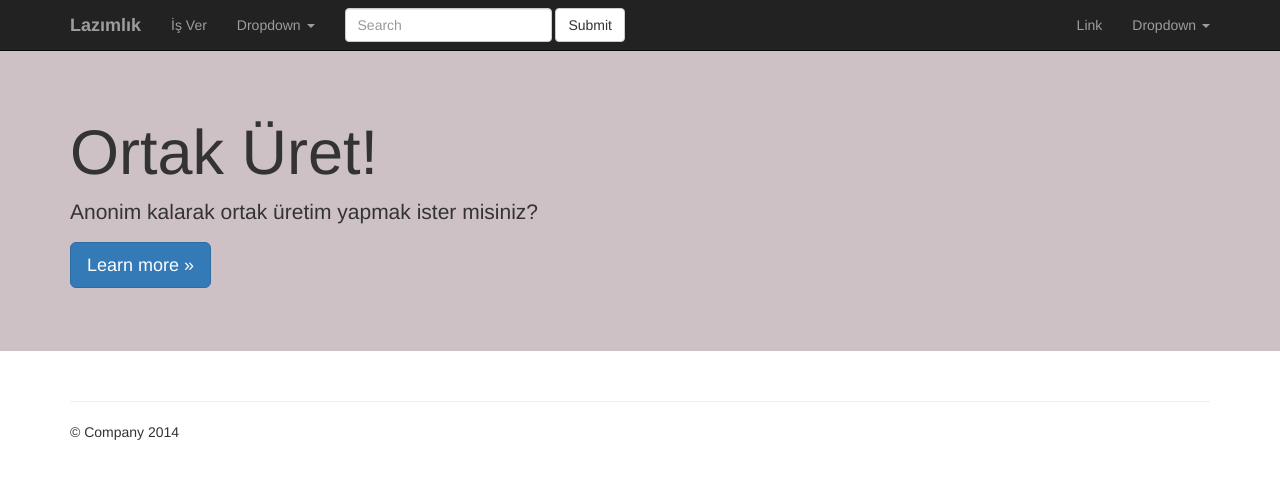
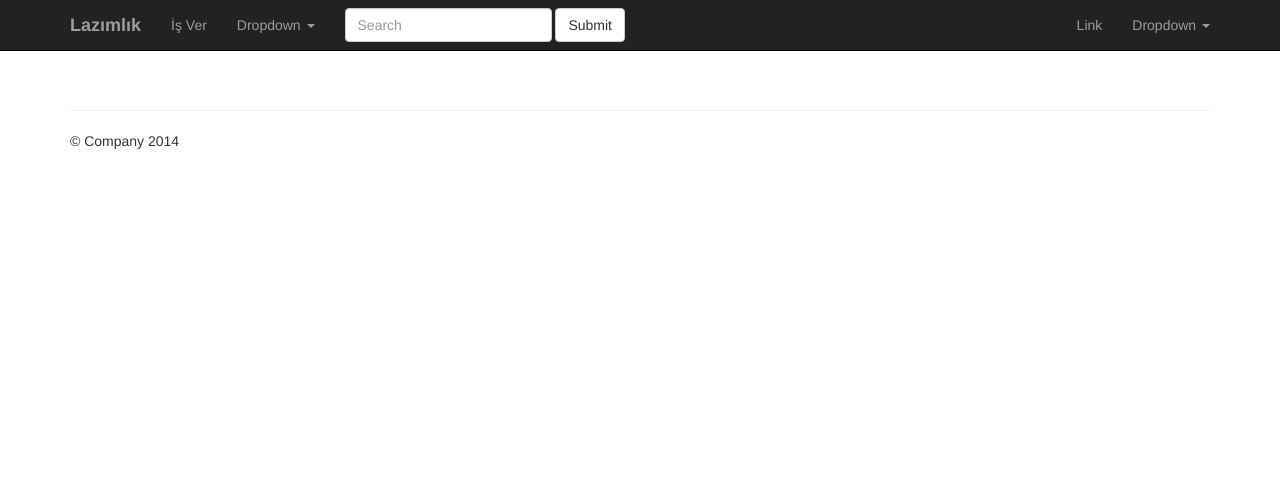
Before and after one commit to COMU/lazimlik, a Django app: page /isyapalim in a window 1280 px wide. Shown: the top 479 px of the page. Run offline with Django 3.2, Linux system fonts and the light colour scheme; parts of the project's set-up code (start-up, migrations or seed data) failed here and were passed over; some libraries are stand-ins or nearby versions.

Commit message:
html sayfaları güncellendi

```diff
--- a/lazimlik/static/static/css/custom.css
+++ b/lazimlik/static/static/css/custom.css
@@ -1,3 +1,3 @@
 .jumbotron {
-	background-color: #cdc1c5;
+	background-color: #1A81F3;
 }
--- a/lazimlik/static/templates/temel.html
+++ b/lazimlik/static/templates/temel.html
@@ -34,15 +34,7 @@
   <body>
 
   	{% include 'navbar.html' %}
-
-    <!-- Main jumbotron for a primary marketing message or call to action -->
-    <div class="jumbotron">
-      <div class="container">
-        <h1>Ortak Üret!</h1>
-        <p>Anonim kalarak ortak üretim yapmak ister misiniz?</p>
-        <p><a class="btn btn-primary btn-lg" href="#" role="button">Learn more &raquo;</a></p>
-      </div>
-    </div>
+  	{% block giris %}{% endblock %}
 
     <div class="container">
 		{% if messages %}
@@ -54,7 +46,9 @@
     			</div>
     		</div>
     	{% endif %}
-    	<div>
+    	<div class="col-sm-16">
+    		<br>
+    		<br>
     		{% block icerik %}{% endblock %}
     	</div>
       <hr>
```
Also changed, not shown: lazimlik/static/templates/anasayfa.html (+9 -4 lines).
